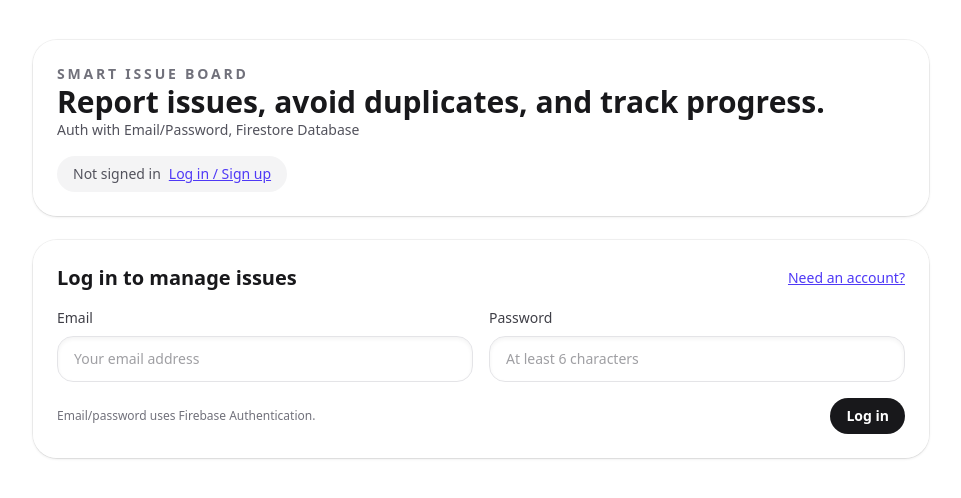
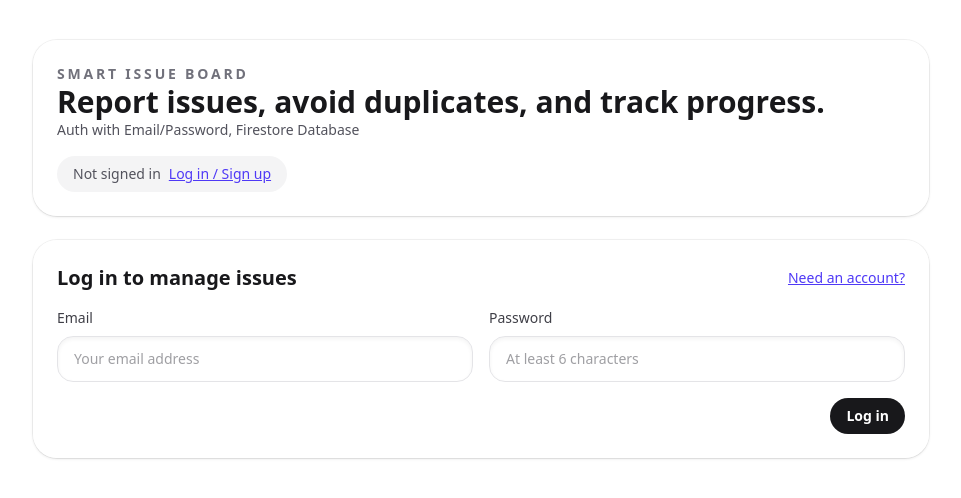
Before and after one commit to mdramjankhan/smart-issue-board, a Next.js app: page /auth in a window 1280 px wide. Shown: the top 498 px of the page, without its empty margins (159-1120 px from the left). Built offline with nearby package versions, Linux system fonts and the light colour scheme; no server answers.

Commit message:
fixed some typos

```diff
--- a/components/auth/AuthForm.tsx
+++ b/components/auth/AuthForm.tsx
@@ -78,7 +78,8 @@ export function AuthForm({ mode = "login", onToggleMode, onSuccess }: AuthFormPr
           />
         </label>
         <div className="sm:col-span-2 flex items-center justify-between">
-          <p className="text-xs text-zinc-500">Email/password uses Firebase Authentication.</p>
+          <div></div>
+          {/* <p className="text-xs text-zinc-500">Email/password uses Firebase Authentication.</p> */}
           <Button type="submit" disabled={busy} variant="secondary">
             {busy ? "Working..." : mode === "login" ? "Log in" : "Sign up"}
           </Button>
```
